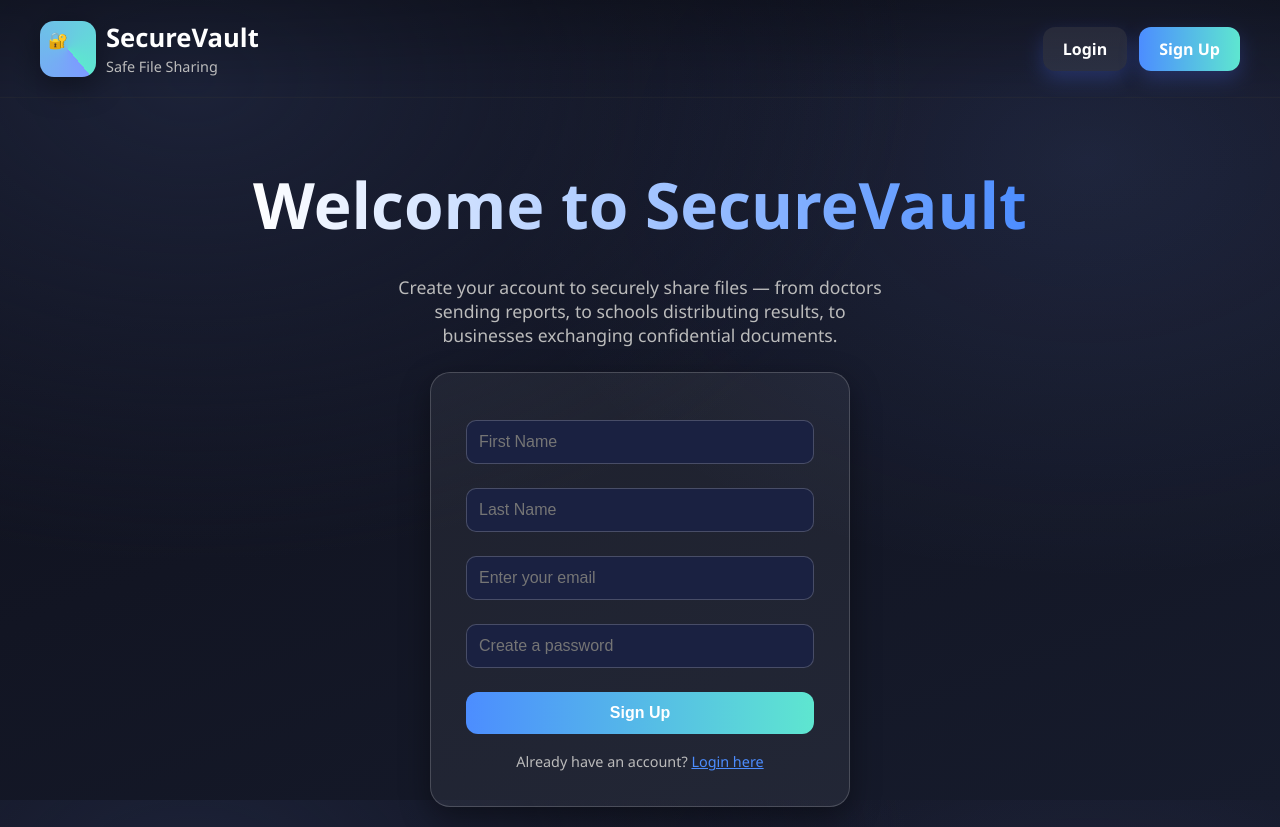
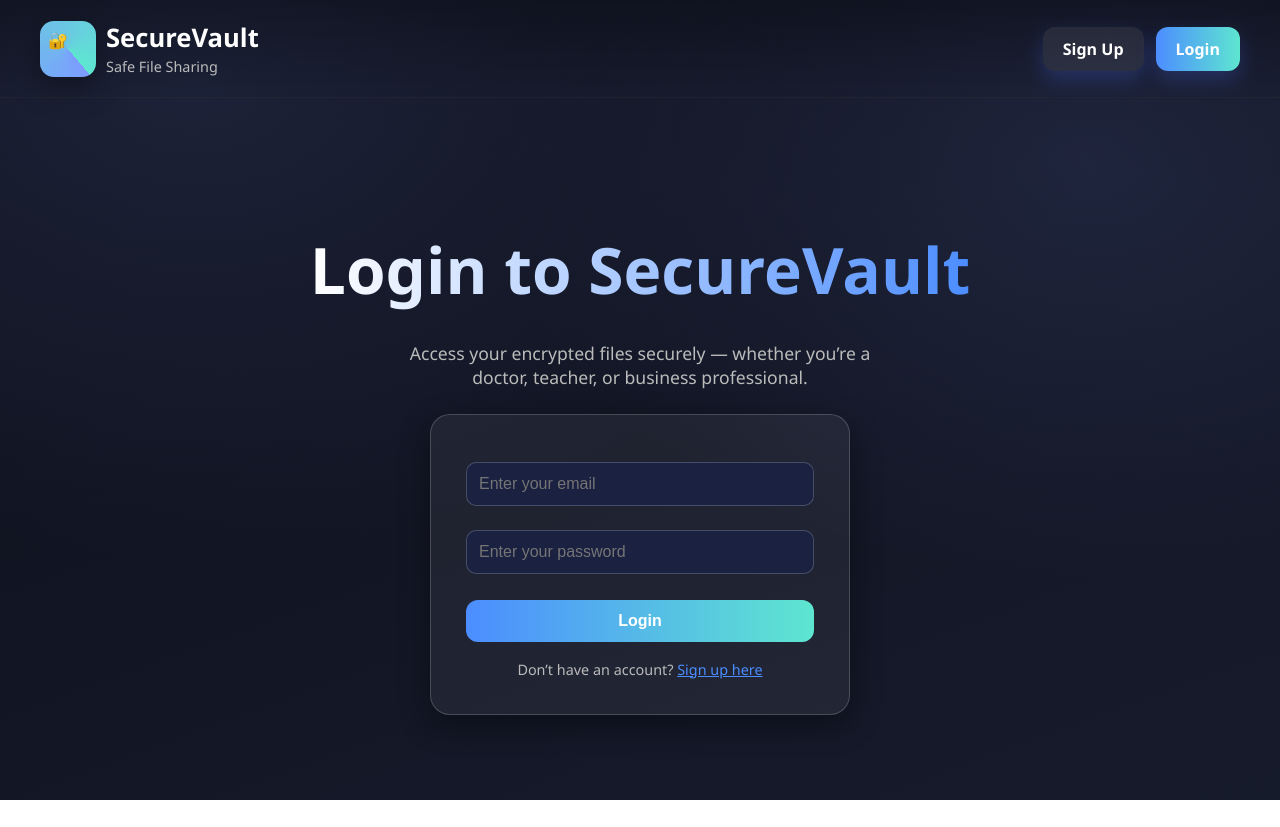
Before and after one commit to pardeep383/SecureVault, a plain HTML site: page frontend/login.html in a window 1280 px wide. After the commit the page ends 800 px from the top, so only its background shows below. Drawn offline with Linux system fonts and the light colour scheme.

Commit message:
Update login page: centered layout + improved text

```diff
--- a/frontend/login.html
+++ b/frontend/login.html
@@ -1,9 +1,9 @@
 <!DOCTYPE html>
 <html lang="en">
 <head>
-    <meta charset="UTF-8" />
-    <title>Sign Up - SecureVault</title>
-    <link rel="stylesheet" href="css/style.css" />
+    <meta charset="UTF-8">
+    <title>Login - SecureVault</title>
+    <link rel="stylesheet" href="css/style.css">
     <style>
         body {
             margin: 0;
@@ -90,7 +90,7 @@
             max-width: 500px;
         }
 
-        .signup-box {
+        .login-box {
             background: rgba(255,255,255,0.06);
             border: 1px solid rgba(255,255,255,0.18);
             border-radius: 20px;
@@ -102,7 +102,7 @@
             text-align: center;
         }
 
-            .signup-box input {
+            .login-box input {
                 width: 100%;
                 padding: 12px;
                 margin: 12px 0;
@@ -113,10 +113,10 @@
                 font-size: 1rem;
             }
 
-            .signup-box button {
+            .login-box button {
                 width: 100%;
                 padding: 12px;
-                margin-top: 12px;
+                margin-top: 14px;
                 border-radius: 12px;
                 border: none;
                 background: linear-gradient(90deg, #4c8dff, #5ee6d0);
@@ -144,76 +144,74 @@
     </style>
 </head>
 <body>
-    <!-- Header -->
     <header>
-        <a class="logo-wrap" href="index.html">
+        <a class="logo-wrap" href="signup.html">
             <span class="logo">🔐</span>
             <span>
-                <span class="brand-title">SecureVault</span><br />
+                <span class="brand-title">SecureVault</span><br>
                 <span class="brand-sub">Safe File Sharing</span>
             </span>
         </a>
         <nav>
-            <a class="btn secondary" href="login.html">Login</a>
-            <a class="btn primary" href="signup.html">Sign Up</a>
+            <a class="btn secondary" href="signup.html">Sign Up</a>
+            <a class="btn primary" href="login.html">Login</a>
         </nav>
     </header>
 
-    <!-- Main -->
     <main>
-        <h1>Welcome to SecureVault</h1>
+        <h1>Login to SecureVault</h1>
         <p class="subtitle">
-            Create your account to securely share files — from doctors sending reports,
-            to schools distributing results, to businesses exchanging confidential documents.
+            Access your encrypted files securely — whether you’re a doctor, teacher, or business professional.
         </p>
-
-        <div class="signup-box">
-            <form id="signupForm">
-                <input type="text" id="firstName" placeholder="First Name" required />
-                <input type="text" id="lastName" placeholder="Last Name" required />
-                <input type="email" id="email" placeholder="Enter your email" required />
-                <input type="password" id="password" placeholder="Create a password" required />
-                <button type="submit">Sign Up</button>
+        <div class="login-box">
+            <form id="loginForm">
+                <input type="email" id="email" placeholder="Enter your email" required>
+                <input type="password" id="password" placeholder="Enter your password" required>
+                <div id="otpDiv" style="display:none;">
+                    <input type="text" id="otp" placeholder="Enter OTP">
+                </div>
+                <button type="submit">Login</button>
             </form>
             <p id="status"></p>
             <div class="footer">
-                Already have an account? <a href="login.html">Login here</a>
+                Don’t have an account? <a href="signup.html">Sign up here</a>
             </div>
         </div>
     </main>
 
-    <!-- Script -->
     <script>
-        const form = document.getElementById('signupForm');
+        const form = document.getElementById('loginForm');
+        const otpDiv = document.getElementById('otpDiv');
         const status = document.getElementById('status');
 
         form.addEventListener('submit', async (e) => {
             e.preventDefault();
-
-            const firstName = document.getElementById('firstName').value.trim();
-            const lastName = document.getElementById('lastName').value.trim();
-            const email = document.getElementById('email').value.trim();
+            const email = document.getElementById('email').value;
             const password = document.getElementById('password').value;
+            const otp = document.getElementById('otp').value;
 
             try {
-                const response = await fetch('/signup', {
+                const response = await fetch('/login', {
                     method: 'POST',
                     headers: { 'Content-Type': 'application/json' },
-                    body: JSON.stringify({ firstName, lastName, email, password })
+                    body: JSON.stringify({ email, password, otp })
                 });
 
                 const result = await response.json();
                 status.innerText = result.message;
 
-                if (result.success) {
-                    status.style.color = 'lightgreen';
-                    setTimeout(() => { window.location.href = 'login.html'; }, 1500);
+                if (result.message.includes("OTP sent")) {
+                    status.style.color = "lightgreen";
+                    otpDiv.style.display = 'block';
+                } else if (result.success) {
+                    status.style.color = "lightgreen";
+                    setTimeout(() => { window.location.href = "index.html"; }, 2000);
                 } else {
-                    status.style.color = 'red';
+                    status.style.color = "red";
                 }
-            } catch (err) {
-                status.innerText = '❌ Network error. Please try again.';
-                status.style.color = 'red';
+            } catch (error) {
+                status.innerText = "❌ Network error. Please try again.";
+                status.style.color = "red";
             }
         });
     </script>
```
